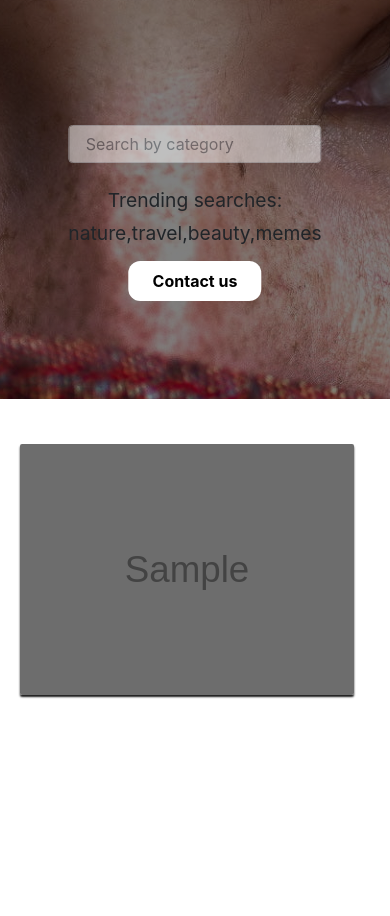
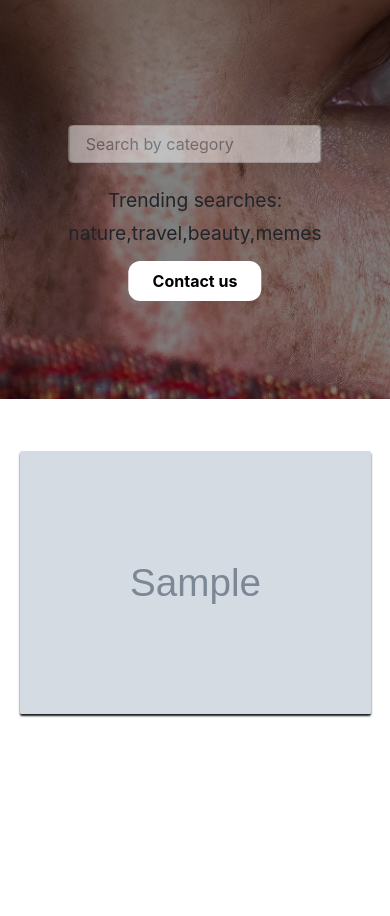
Before and after one commit to kagus-code/picha-bucket, a Django app: page / in a window 390 px wide. Shown: the part 85-1001 px from the top of the page. Run offline with Django 3.2, Linux system fonts and the light colour scheme; tables that the repository leaves empty hold one stand-in row (values such as "Sample post"); grey boxes marked "Sample" are stand-in pictures; some libraries are stand-ins or nearby versions.

Commit message:
make images responsive

```diff
--- a/static/css/landing.css
+++ b/static/css/landing.css
@@ -128,3 +128,35 @@
   filter: brightness(1) grayscale(0);
 
 }
+
+
+@media only screen and (max-width:768px) {
+  .main.gallery{
+    display: grid;
+    grid-template-columns: auto auto;
+
+  }
+
+}
+
+@media only screen and (max-width:430px) {
+  .main .gallery{
+    display: block;
+
+  }
+
+  .main .gallery .img{
+    display: block;
+    width: 100%;
+    height: 100%;
+    margin:2% 0 ;
+  }
+
+
+  .main .gallery .img img {
+    display: block;
+    filter: brightness(1) grayscale(0);
+
+  }
+
+}
```
